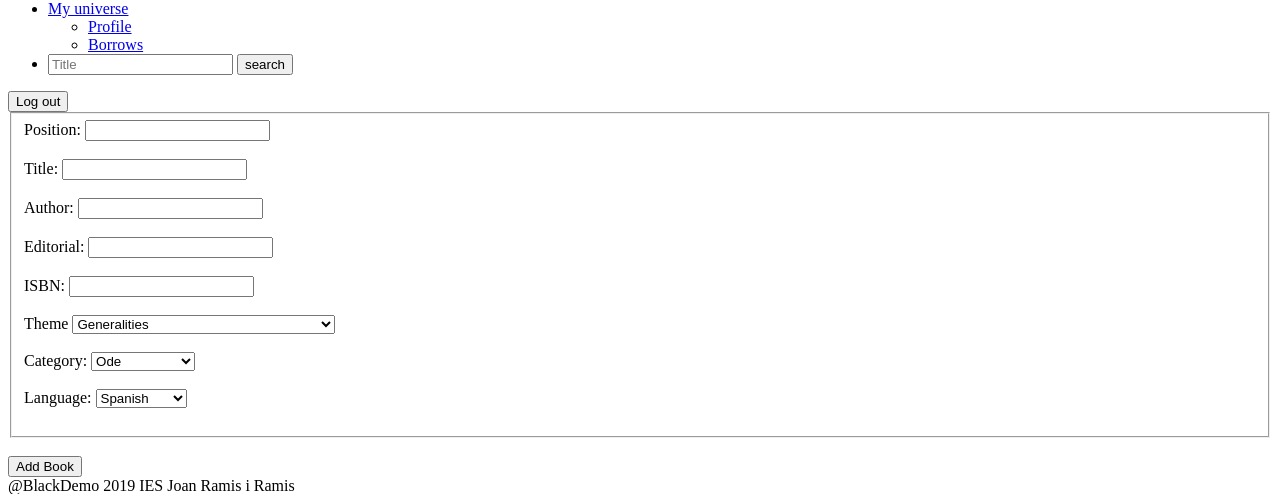
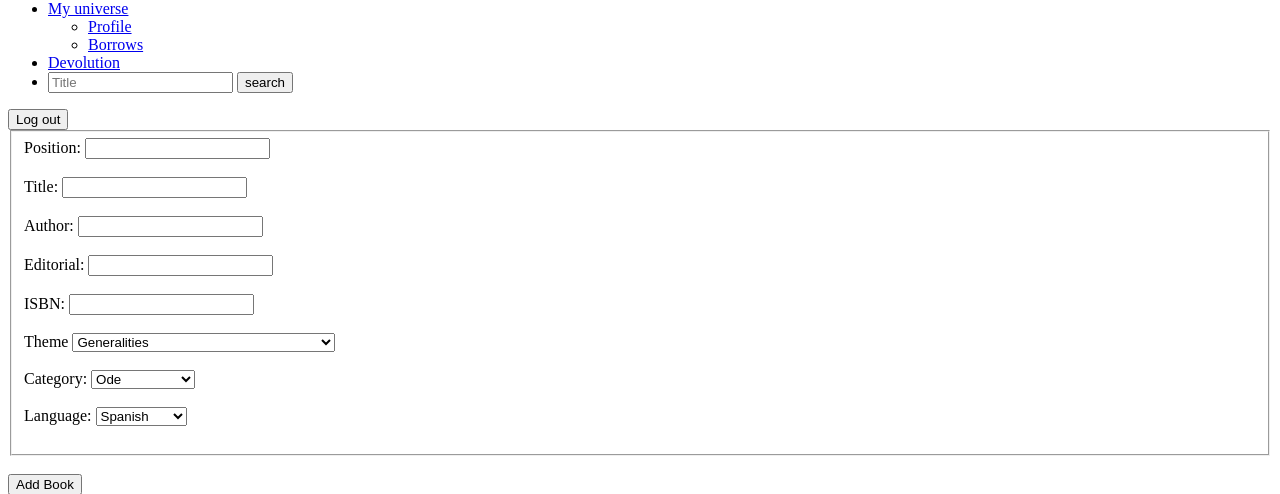
Before and after one commit to Black-Demo/bibliotecaOnlinePhp, a PHP site: page /index.php in a window 1280 px wide. Shown: the part 346-840 px from the top of the page. Run offline with PHP 8.4, Linux system fonts and the light colour scheme; the visitor is signed in with stand-in values (Sample User, id 1).

Commit message:
Añadir las nuevas pestañas para las devoluciones

```diff
--- a/header.php
+++ b/header.php
@@ -23,7 +23,14 @@
                                         <li><a href="MyUniverse.php#borrows">Borrows</a></li>
                                    </ul>
                               </li>
-                         <?php } ?>
+
+                         <?php
+                              if($_SESSION['librarian']=='1'){
+                         ?>
+                              <li><a href="Devolution.php">Devolution</a></li>
+                         <?php
+                              }
+                         } ?>
                          <li><?php include 'search_book.php' ?></li>
                     </ul>
                     <div class="header login">
```
